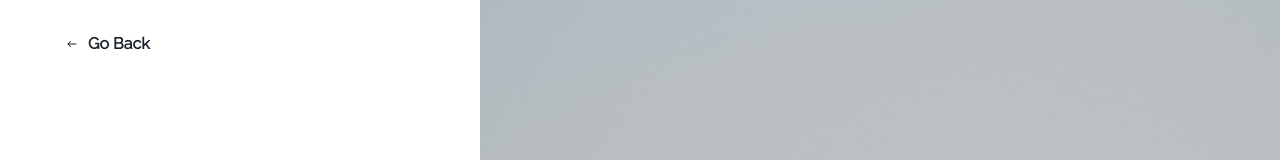
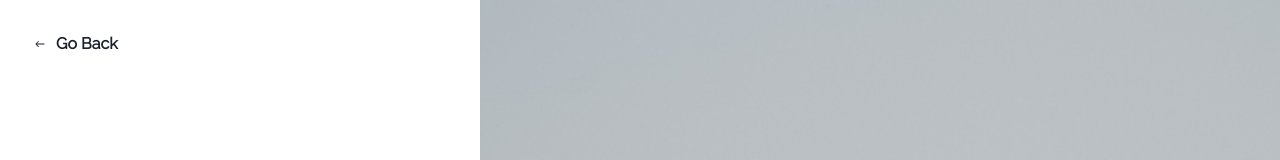
Before and after one commit to hiteshmeta85/sih-web, a Next.js app: page /auth/login in a window 1280 px wide. Shown: the top 160 px of the page. Built offline with nearby package versions, Linux system fonts and the light colour scheme.

Commit message:
Add Custom 404 page, Add Back Button Component

```diff
--- /dev/null
+++ b/components/Button/BackButton.js
@@ -0,0 +1,20 @@
+import React from 'react';
+import {Link, Text} from "@chakra-ui/react";
+import {IoIosArrowRoundBack} from "react-icons/io";
+import NextLink from "next/link";
+
+const BackButton = ({isBackButtonHovered}) => {
+  return (
+    <NextLink href={'/'} passHref>
+      <Link
+        display={'flex'}
+        alignItems={'center'}
+        gap={2}
+        textUnderlineOffset={2}
+      >
+        <Text as={'span'} className={isBackButtonHovered ? 'horizontal-bounce' : ''}><IoIosArrowRoundBack/></Text>Go Back</Link>
+    </NextLink>
+  );
+};
+
+export default BackButton;
--- a/pages/auth/_layout.js
+++ b/pages/auth/_layout.js
@@ -1,8 +1,7 @@
-import {Box, Flex, Link, Text} from "@chakra-ui/react";
-import NextLink from "next/link";
+import {Box, Flex} from "@chakra-ui/react";
 import Carousel from "../../components/Slider/Carousel";
-import {IoIosArrowRoundBack} from "react-icons/io";
 import React, {useState} from "react";
+import BackButton from "../../components/Button/BackButton";
 
 const AuthLayout = ({children}) => {
   const [isBackButtonHovered, setIsBackButtonHovered] = useState(false)
@@ -21,21 +20,13 @@ const AuthLayout = ({children}) => {
       >
         <Box
           pos={'absolute'}
-          mx={{base: 4, lg: 16}}
+          mx={{base: 4, lg: 8}}
           my={{base: 4, lg: 8}}
           fontWeight={'semibold'}
           onMouseOver={()=>{setIsBackButtonHovered(true)}}
           onMouseOut={()=>{setIsBackButtonHovered(false)}}
         >
-          <NextLink href={'/'} passHref>
-            <Link
-              display={'flex'}
-              alignItems={'center'}
-              gap={2}
-              textUnderlineOffset={2}
-            >
-              <Text as={'span'} className={isBackButtonHovered ? 'horizontal-bounce' : ''}><IoIosArrowRoundBack/></Text>Go Back</Link>
-          </NextLink>
+          <BackButton isBackButtonHovered={isBackButtonHovered}/>
         </Box>
         {children}
       </Box>
--- a/styles/globals.css
+++ b/styles/globals.css
@@ -55,3 +55,20 @@ a {
 .horizontal-bounce {
     animation: horizontal-bounce 1.5s infinite;
 }
+
+@keyframes fadeInAnimation {
+    0% {
+        opacity: 0;
+    }
+    100% {
+        opacity: 1;
+    }
+}
+
+/*
+body {
+    animation: fadeInAnimation ease 1s;
+    animation-iteration-count: 1;
+    animation-fill-mode: forwards;
+}
+*/
```
Also changed, not shown: pages/404.js (added, +27 -0 lines), public/images/404.jpg (added).
